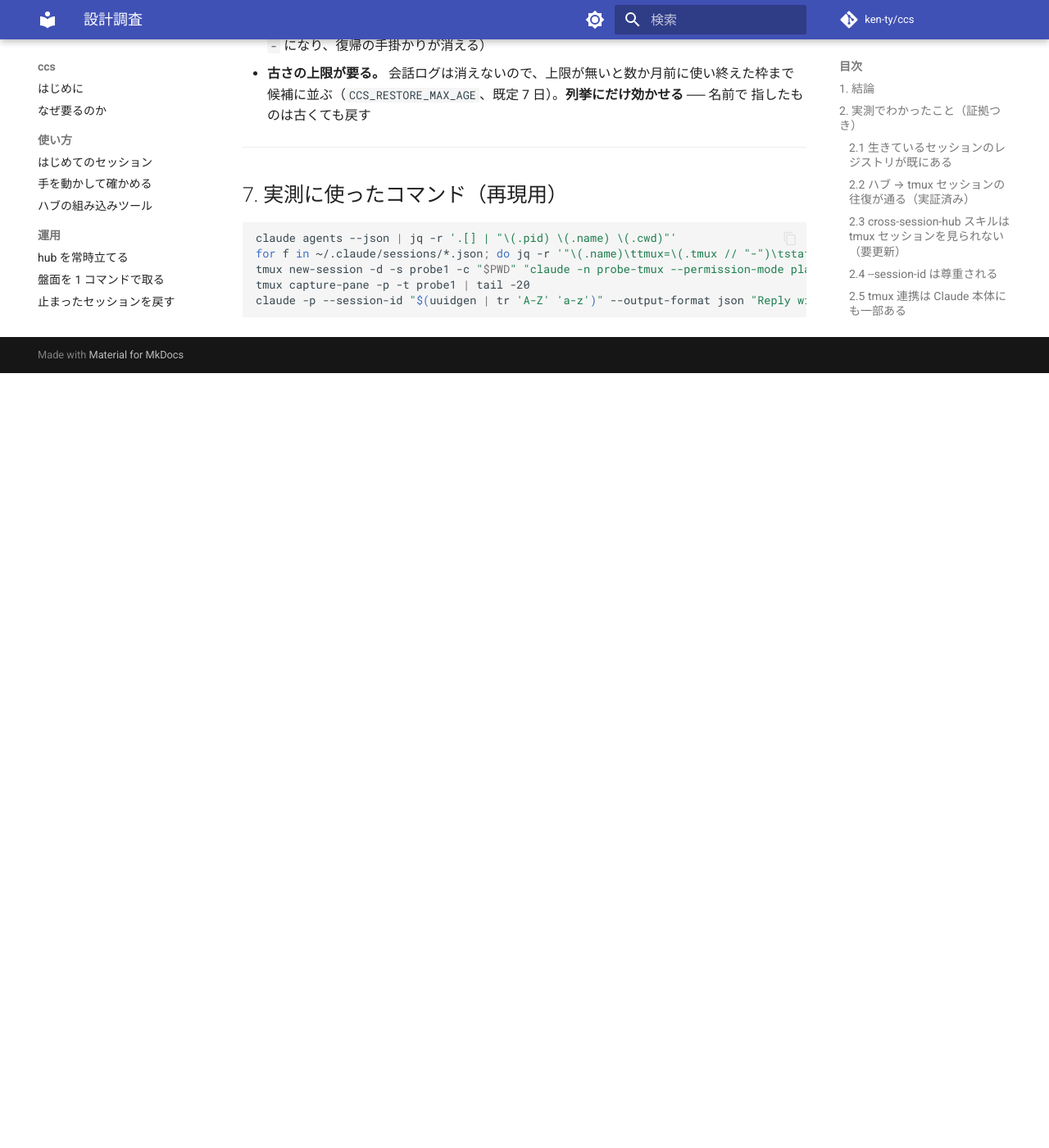
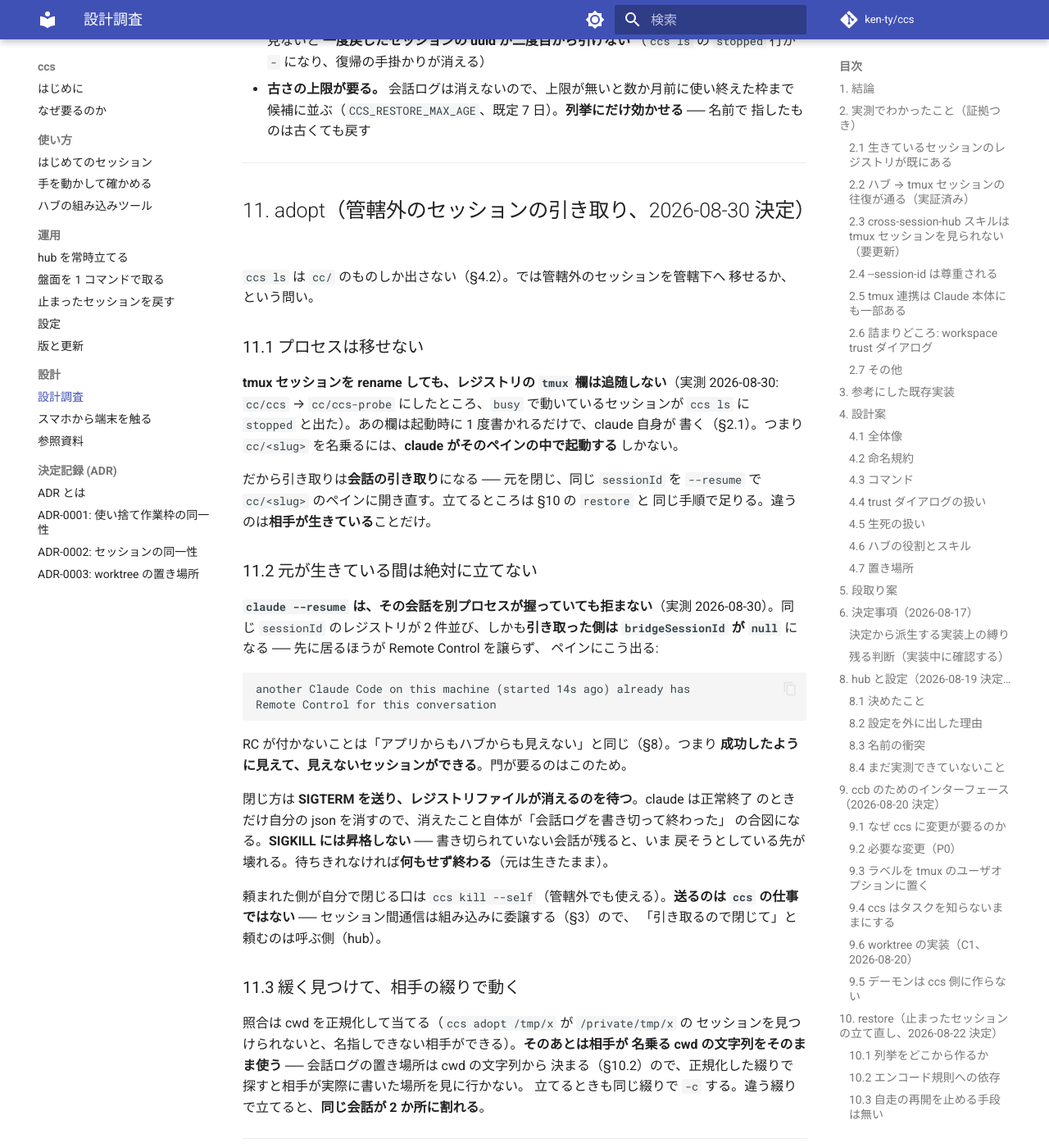
Before and after one commit to ken-ty/ccs, an MkDocs documentation site: the page built from docs/design.md, in a window 1280 px wide and 1400 px high, scrolled down 18860 px. Shown: the whole window at 82% size. Built offline with MkDocs 1.6.1 and Material for MkDocs 9.7.7, drawn with Linux system fonts in a browser that asks for light colours; comment, search, counter and statistics services are not loaded; before the commit the page ends 19315 px from its top, so only the background shows below that; some of the changed text lies outside the part shown.

Commit message:
feat: ccs adopt で管轄外のセッションを引き取る (#70)
一覧で未管理のセッションを見つけたあと、それを ccs 管理へ移す手段が無かった。

プロセスは移せない。tmux セッションを rename してもレジストリの tmux 欄は
追随せず (実測: busy のセッションが ccs ls に stopped と出た)、あの欄は
起動時に 1 度書かれるだけなので、cc/<slug> を名乗るには claude がその
ペインの中で起動するしかない。だから引き取りは会話の引き取りになる ──
元を閉じ、同じ sessionId を --resume で開き直す。

門の本体は「元が生きている間は絶対に立てない」。claude --resume は別プロセスが
握っていても拒まず、同じ sessionId のレジストリが 2 件並び、しかも引き取った
側は bridgeSessionId が null になる (先に居るほうが Remote Control を譲らない)。
RC が無いことはアプリからもハブからも見えないことなので、成功したように見えて
見えないセッションができる。

閉じ方は SIGTERM を送り、レジストリファイルが消えるのを待つ。claude は正常
終了のときだけ自分の json を消すので、消えたこと自体が「会話ログを書き切って
終わった」の合図になる。SIGKILL には昇格せず、待ちきれなければ何もせず終わる。

照合は cwd を正規化して緩く当てるが、そこから先は相手が名乗る綴りをそのまま
使う。会話ログの置き場所は cwd の文字列から決まるので、正規化した綴りで立てる
と同じ会話が 2 か所に割れる。


Claude-Session: https://claude.ai/code/session_01Rk9GZgevcGxmqgTnNkjj7a

Co-authored-by: Claude Opus 5 <noreply@anthropic.com>

````diff
--- a/docs/configuration.md
+++ b/docs/configuration.md
@@ -105,6 +105,7 @@ plist / timer に焼き込むので、設定ファイルや env を変えただ
 | キー | 既定 | 意味 |
 | --- | --- | --- |
 | `CCS_NEW_TIMEOUT` | `30` | 起動してからレジストリに載るまで待つ秒数 |
+| `CCS_ADOPT_TIMEOUT` | `20` | `ccs adopt` が、元のセッションが終わるのを待つ秒数。待ちきれなくても**何もしない**（元は生きたまま）ので長めでよい |
 | `CCS_HUB_RC_TIMEOUT` | `45` | Remote Control の登録が付くまで待つ秒数 |
 | `CCS_HUB_BACKOFF_WINDOW` | `600` | 再起動の暴走を見る窓（秒） |
 | `CCS_HUB_BACKOFF_MAX` | `3` | その窓で許す再起動の回数 |
--- a/docs/design.md
+++ b/docs/design.md
@@ -238,6 +238,7 @@ ccs new <target> [-- <初期プロンプト>]   # target: リポジトリ名 | g
 ccs new --tmp [-- <初期プロンプト>]       # 使い捨ての作業枠（"tmp" は短い綴り）
 ccs ls                                    # claude agents --json を cc/ のものに絞って整形
 ccs attach <slug>                         # 人間が乗り込む
+ccs adopt <target>                        # 管轄外のセッションを引き取る（2026-08-30 追加）
 ccs send <slug> <message>                 # 補助。通常はハブが SendMessage を使う
 ccs kill <slug>                           # ペインごと畳む
 ccs gc                                    # 死んだペイン・空の一時ディレクトリ・不要な worktree を掃除
@@ -642,6 +643,57 @@ hub は自動起動で戻るが、他のセッションは誰も立て直さな
   指したものは古くても戻す
 
 ---
+## 11. adopt（管轄外のセッションの引き取り、2026-08-30 決定）
+
+`ccs ls` は `cc/` のものしか出さない（§4.2）。では管轄外のセッションを管轄下へ
+移せるか、という問い。
+
+### 11.1 プロセスは移せない
+
+**tmux セッションを rename しても、レジストリの `tmux` 欄は追随しない**（実測
+2026-08-30: `cc/ccs` → `cc/ccs-probe` にしたところ、`busy` で動いているセッションが
+`ccs ls` に `stopped` と出た）。あの欄は起動時に 1 度書かれるだけで、claude 自身が
+書く（§2.1）。つまり `cc/<slug>` を名乗るには、**claude がそのペインの中で起動する**
+しかない。
+
+だから引き取りは**会話の引き取り**になる ── 元を閉じ、同じ `sessionId` を
+`--resume` で `cc/<slug>` のペインに開き直す。立てるところは §10 の `restore` と
+同じ手順で足りる。違うのは**相手が生きている**ことだけ。
+
+### 11.2 元が生きている間は絶対に立てない
+
+**`claude --resume` は、その会話を別プロセスが握っていても拒まない**（実測
+2026-08-30）。同じ `sessionId` のレジストリが 2 件並び、しかも**引き取った側は
+`bridgeSessionId` が `null`** になる ── 先に居るほうが Remote Control を譲らず、
+ペインにこう出る:
+
+```
+another Claude Code on this machine (started 14s ago) already has
+Remote Control for this conversation
+```
+
+RC が付かないことは「アプリからもハブからも見えない」と同じ（§8）。つまり
+**成功したように見えて、見えないセッションができる**。門が要るのはこのため。
+
+閉じ方は **SIGTERM を送り、レジストリファイルが消えるのを待つ**。claude は正常終了
+のときだけ自分の json を消すので、消えたこと自体が「会話ログを書き切って終わった」
+の合図になる。**SIGKILL には昇格しない** ── 書き切られていない会話が残ると、いま
+戻そうとしている先が壊れる。待ちきれなければ**何もせず終わる**（元は生きたまま）。
+
+頼まれた側が自分で閉じる口は `ccs kill --self`（管轄外でも使える）。**送るのは
+`ccs` の仕事ではない** ── セッション間通信は組み込みに委譲する（§3）ので、
+「引き取るので閉じて」と頼むのは呼ぶ側（hub）。
+
+### 11.3 緩く見つけて、相手の綴りで動く
+
+照合は cwd を正規化して当てる（`ccs adopt /tmp/x` が `/private/tmp/x` の
+セッションを見つけられないと、名指しできない相手ができる）。**そのあとは相手が
+名乗る cwd の文字列をそのまま使う** ── 会話ログの置き場所は cwd の文字列から
+決まる（§10.2）ので、正規化した綴りで探すと相手が実際に書いた場所を見に行かない。
+立てるときも同じ綴りで `-c` する。違う綴りで立てると、**同じ会話が 2 か所に割れる**。
+
+---
+
 ## 7. 実測に使ったコマンド（再現用）
 
 ```bash
````
Also changed, not shown: README.md (+1 -0 lines), ROADMAP.md (+2 -2 lines), docs/index.md (+1 -0 lines), 3 other files.
